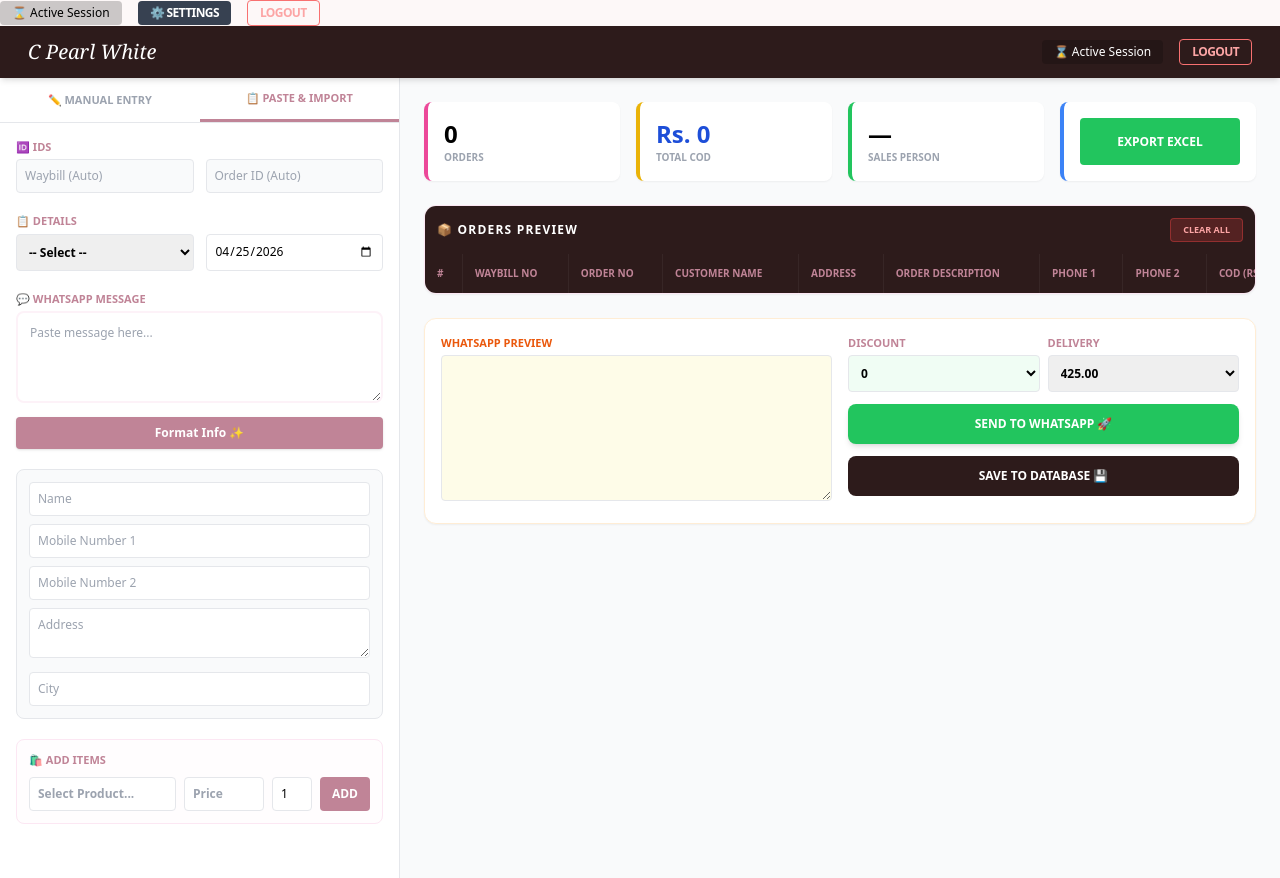
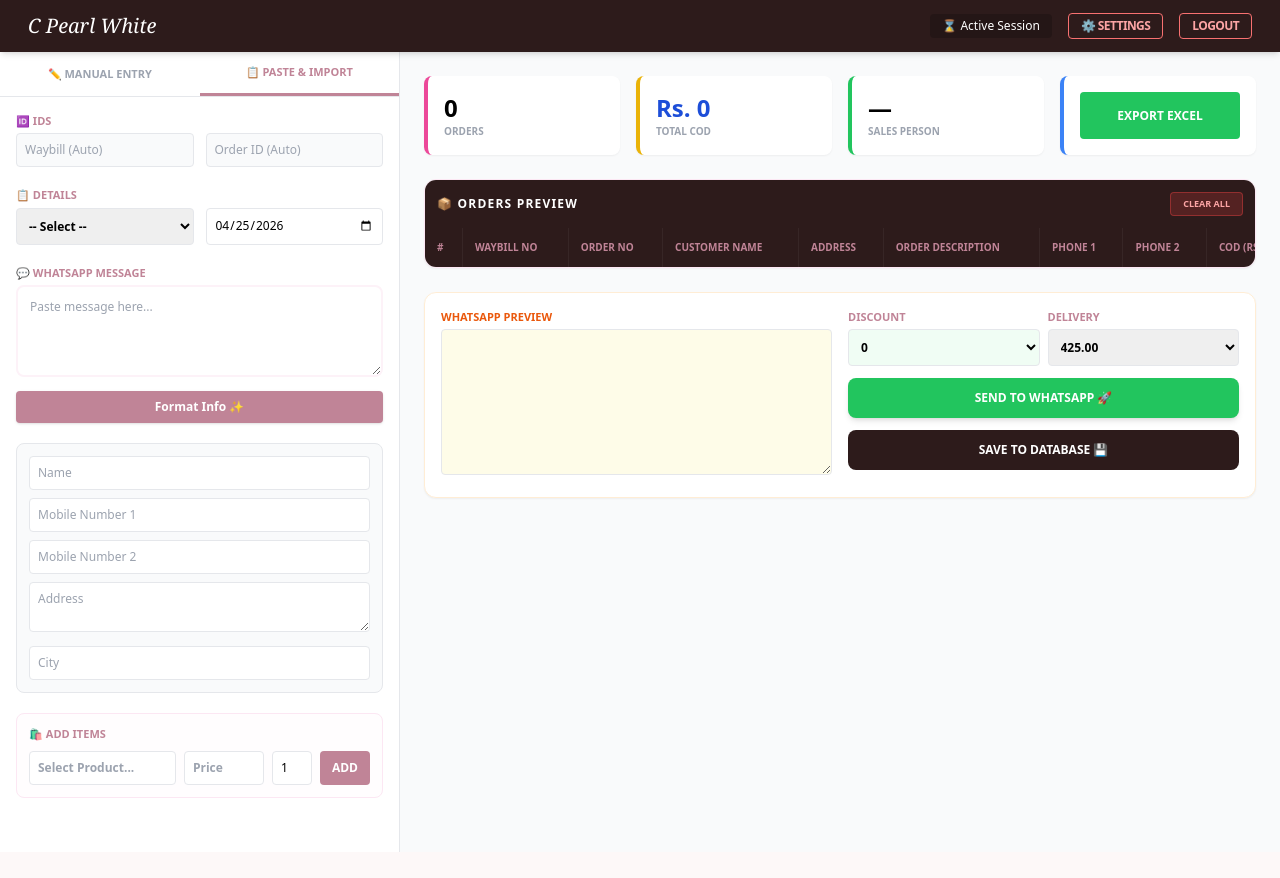
Before and after one commit to Cperalwhite/Order-Entry, a plain HTML site: page admin-dashboard.html in a window 1280 px wide. After the commit the page ends 852 px from the top, so only its background shows below. Drawn offline with nearby package versions, Linux system fonts and the light colour scheme.

Commit message:
Update admin-dashboard.html

```diff
--- a/admin-dashboard.html
+++ b/admin-dashboard.html
@@ -18,16 +18,11 @@
 </head>
 <body class="bg-[#FDF8F8] font-sans">
 
-<div class="flex gap-4 items-center text-xs mr-4">
-    <span class="bg-black/20 px-3 py-1 rounded">⌛ Active Session</span>
-    <button onclick="toggleSettings()" class="bg-gray-700 text-white px-3 py-1 rounded hover:bg-gray-600 uppercase font-bold tracking-tighter">⚙️ Settings</button>
-    <button onclick="logout()" class="border border-red-400 text-red-300 px-3 py-1 rounded hover:bg-red-500/10 uppercase font-bold tracking-tighter">Logout</button>
-</div>
-
 <header class="header-bg text-white p-3 flex justify-between items-center shadow-md sticky top-0 z-50">
     <h1 class="text-xl italic font-serif ml-4">C Pearl <span class="font-normal">White</span></h1>
     <div class="flex gap-4 items-center text-xs mr-4">
         <span class="bg-black/20 px-3 py-1 rounded">⌛ Active Session</span>
+		<button onclick="toggleSettings()" class="border border-red-400 text-red-300 px-3 py-1 rounded hover:bg-red-500/10 uppercase font-bold tracking-tighter">⚙️ Settings</button>
         <button onclick="logout()" class="border border-red-400 text-red-300 px-3 py-1 rounded hover:bg-red-500/10 uppercase font-bold tracking-tighter">Logout</button>
     </div>
 </header>
```
